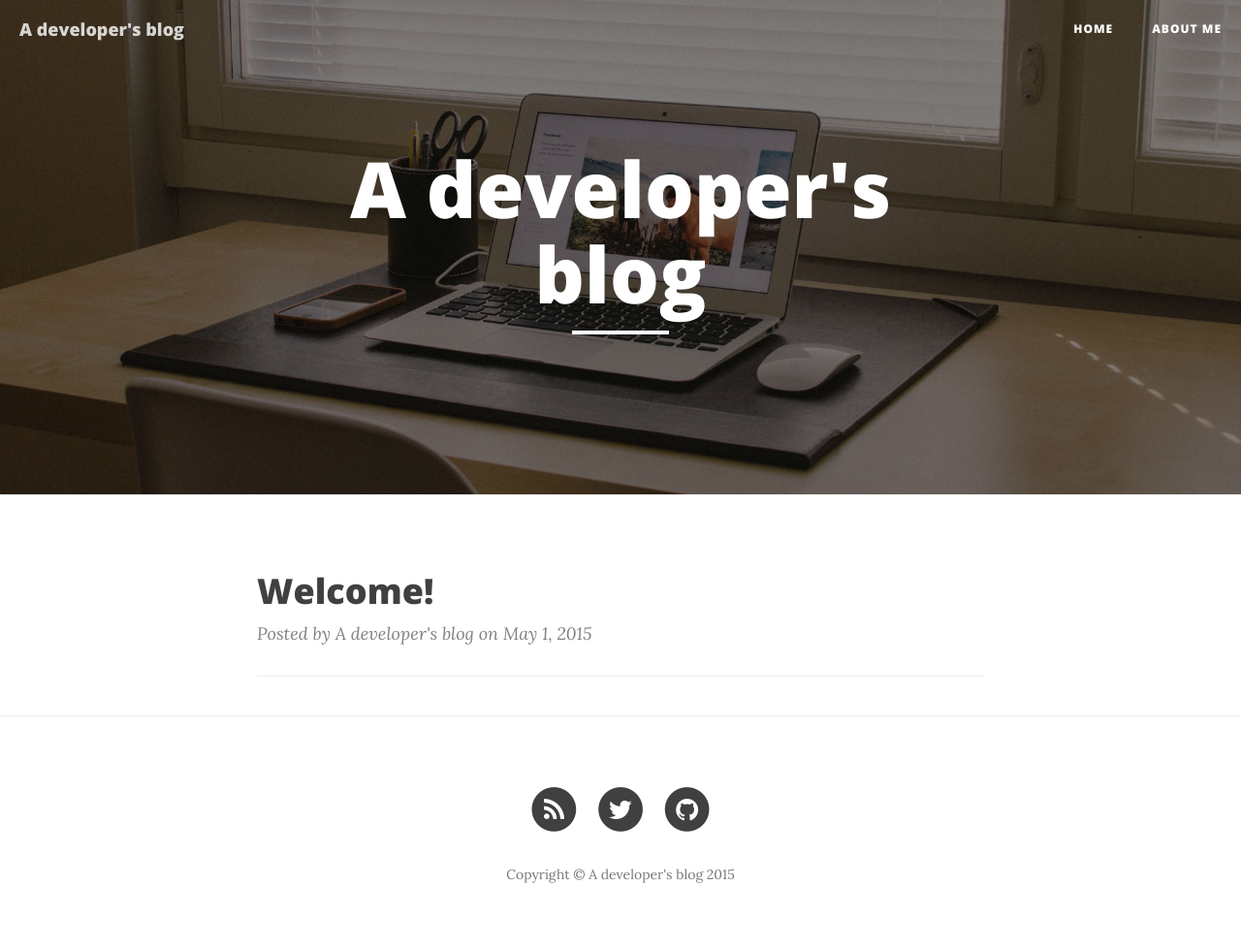
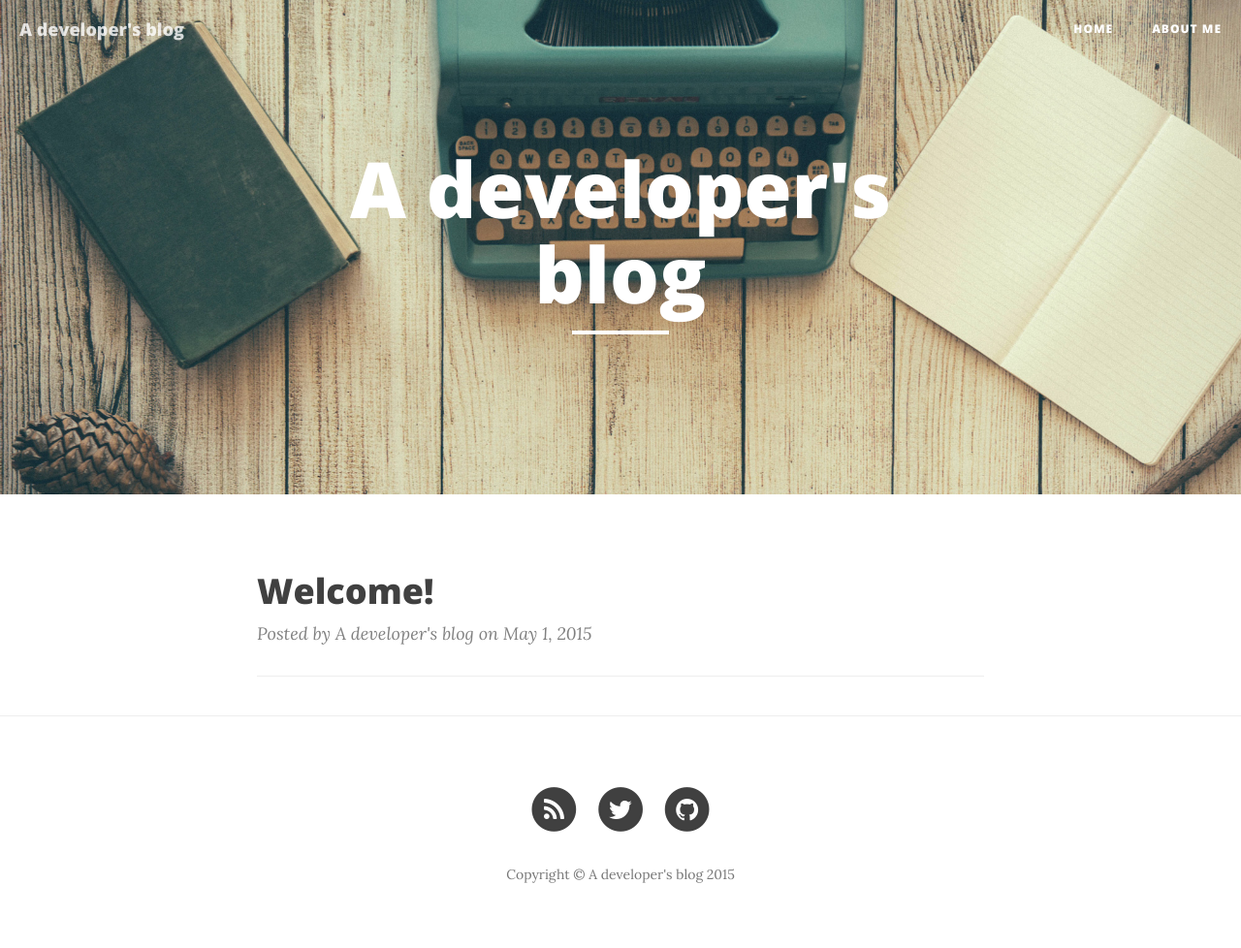
Before and after one commit to nicolas-brousse/blog.nicolas-brousse.fr, a Jekyll site: the page built from index.html, in a window 1280 px wide. Shown: the whole page at 97% size. Built offline with Jekyll 4.4.1, drawn with Linux system fonts in a browser that asks for light colours; nearby versions of some CDN libraries; the list of posts is cut into pages by our own code.

```diff
--- a/about.html
+++ b/about.html
@@ -1,7 +1,7 @@
 ---
 layout: page
 title: "About me"
-header-img: "assets/img/about-bg.jpg"
+header-img: "assets/img/pages/about/banner.jpg"
 ---
 
 <p>Hi, I'm Nicolas Brousse and I'm a backend developer.</p>
--- a/index.html
+++ b/index.html
@@ -1,6 +1,7 @@
 ---
 layout: page
 description: ""
+header-img: "assets/img/pages/home/banner.jpg"
 ---
 
 {% for post in paginator.posts %}
```
Also changed, not shown: assets/img/about-bg.jpg (deleted), assets/img/contact-bg.jpg (deleted), assets/img/home-bg.jpg, assets/img/pages/about/banner.jpg (added), assets/img/pages/home/banner.jpg (added), assets/img/post-bg-01.jpg (deleted), assets/img/post-bg-02.jpg (deleted), assets/img/post-bg-03.jpg (deleted), assets/img/post-bg-04.jpg (deleted), assets/img/post-bg-05.jpg (deleted), assets/img/post-bg-06.jpg (deleted), assets/img/post-sample-image.jpg (deleted).
